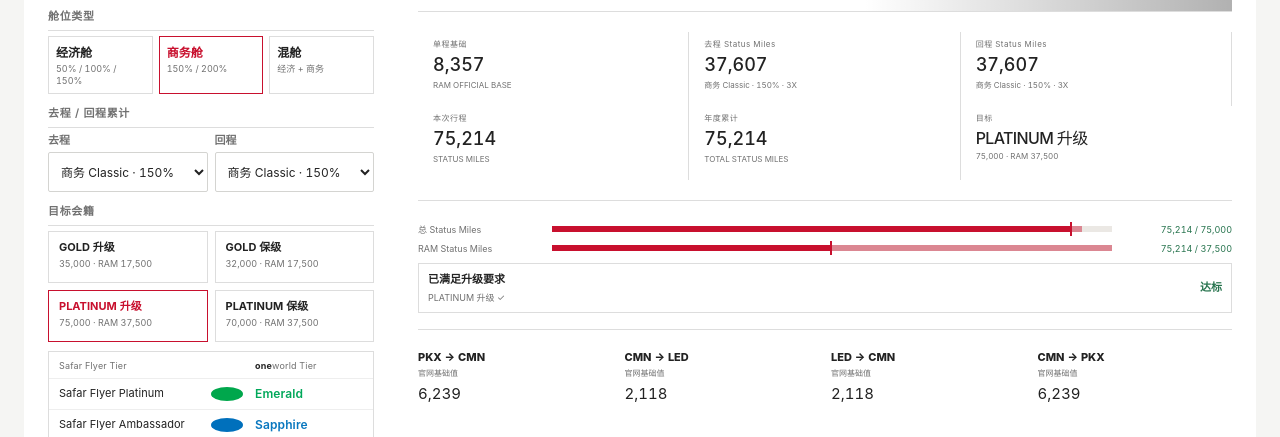
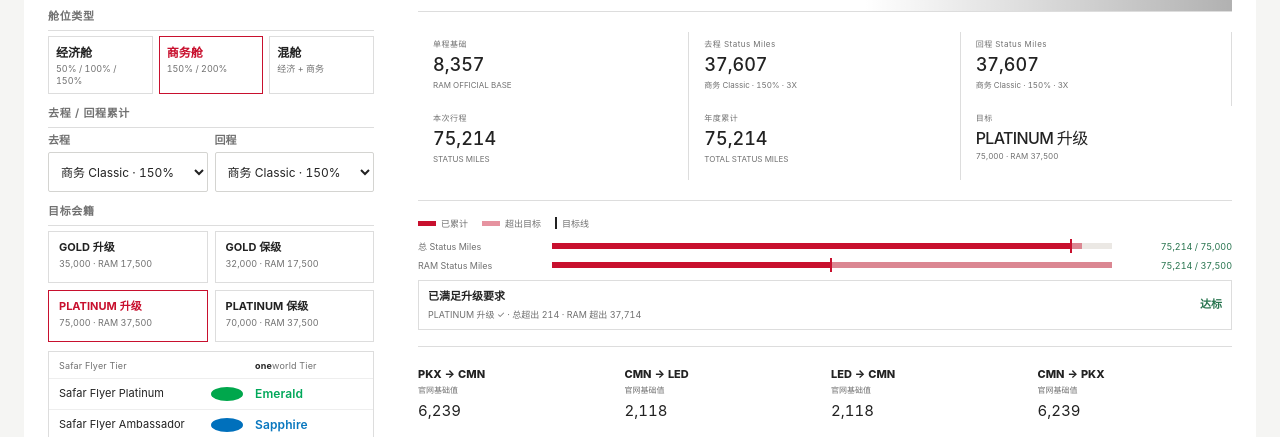
Before and after one commit to MikeYang325/ram_upgrade, a plain HTML site: page index.html in a window 1280 px wide. Shown: the part 310-747 px from the top of the page. Drawn offline with Linux system fonts and the light colour scheme; grey boxes are pictures that could not be loaded.

Commit message:
Clarify progress bar legend

```diff
--- a/index.html
+++ b/index.html
@@ -910,6 +910,13 @@ body{font-size:15px;line-height:1.45}.brand h1{font-size:19px}.brand p{font-size
 .track .overfill{background:var(--ram-red);opacity:.45}
 .progress-marker{position:absolute;top:-4px;bottom:-4px;left:var(--target-position,100%);width:2px;background:var(--text);transform:translateX(-1px);z-index:2}
 .track.is-over .progress-marker{background:var(--ram-red)}
+.progress-legend{display:flex;align-items:center;gap:14px;margin:0 0 10px;color:var(--muted);font-size:9px}
+.progress-legend span{display:inline-flex;align-items:center;gap:5px;white-space:nowrap}
+.progress-legend b{font-weight:500}
+.progress-swatch{display:inline-block;width:18px;height:5px;background:var(--ram-red)}
+.progress-swatch--over{opacity:.45}
+.progress-swatch--target{width:2px;height:12px;background:var(--text)}
+@media(max-width:720px){.progress-legend{gap:9px;font-size:8px}}
 </style>
 <link rel="stylesheet" href="/lovefly-tools.css?v=20260830-shell-4">
 </head>
@@ -1044,6 +1051,11 @@ body{font-size:15px;line-height:1.45}.brand h1{font-size:19px}.brand p{font-size
   </section>
 
   <section class="progress-box">
+    <div class="progress-legend" aria-label="进度条图例">
+      <span><i class="progress-swatch progress-swatch--earned"></i><b data-t="progressLegendEarned">已累计</b></span>
+      <span><i class="progress-swatch progress-swatch--over"></i><b data-t="progressLegendOver">超出目标</b></span>
+      <span><i class="progress-swatch progress-swatch--target"></i><b data-t="progressLegendTarget">目标线</b></span>
+    </div>
     <div class="progress-row">
       <div class="progress-name" data-t="totalProgress">总 Status Miles</div>
       <div class="track" id="totalTrack"><div class="fill" id="totalFill"></div><div class="overfill" id="totalOverfill"></div><span class="progress-marker" aria-hidden="true"></span></div>
@@ -1141,7 +1153,7 @@ zh:{
  outbound:"去程",return:"回程",targetSection:"目标会籍",boosterSection:"Status Booster",none:"无",
  currentSection:"当前进度",currentStatus:"当前 Status Miles",currentRam:"其中 RAM Status Miles",advancedControls:"高级计算",statusMapTitle:"会籍对应关系",statusMapSub:"Safar Flyer 与 oneworld 等级映射",sfStatus:"Safar Flyer 等级",owStatus:"oneworld 对应等级",
  result:"02 // 方案结果",baseOneWay:"单程基础",outStatus:"去程 Status Miles",retStatus:"回程 Status Miles",
- tripTotal:"本次行程",finalTotal:"年度累计",targetMetric:"目标",totalProgress:"总 Status Miles",
+ tripTotal:"本次行程",finalTotal:"年度累计",targetMetric:"目标",totalProgress:"总 Status Miles",progressLegendEarned:"已累计",progressLegendOver:"超出目标",progressLegendTarget:"目标线",
  ramProgress:"RAM Status Miles",ranking:"03 // 目的地排名",rankingHint:"按当前舱位与 Booster 实时计算",
  tableSearch:"搜索国家 / 城市 / 机场 / 三字码",sortDistance:"按飞行里程（由少到多）",sortRequired:"按达标所需里程（由少到多）",sortStatus:"按 Status Miles（由高到低）",sortBase:"按基础里程（由高到低）",
  passOnlyFixed:"✓ 仅显示达标路线",neededCol:"达标最低所需",surplusCol:"达标余量",destinationCol:"目的地",continentCountry:"大洲 / 国家",
@@ -1164,7 +1176,7 @@ en:{
  outbound:"Outbound",return:"Return",targetSection:"Target status",boosterSection:"Status Booster",none:"None",
  currentSection:"Current progress",currentStatus:"Current Status Miles",currentRam:"Current RAM Status Miles",advancedControls:"Advanced calculation",statusMapTitle:"Status equivalence",statusMapSub:"Safar Flyer to oneworld tier mapping",sfStatus:"Safar Flyer Status",owStatus:"oneworld Equivalent Status",
  result:"02 // RESULT",baseOneWay:"Base one-way",outStatus:"Outbound Status Miles",retStatus:"Return Status Miles",
- tripTotal:"Trip total",finalTotal:"Year total",targetMetric:"Target",totalProgress:"Total Status Miles",
+ tripTotal:"Trip total",finalTotal:"Year total",targetMetric:"Target",totalProgress:"Total Status Miles",progressLegendEarned:"Earned",progressLegendOver:"Above target",progressLegendTarget:"Target line",
  ramProgress:"RAM Status Miles",ranking:"03 // DESTINATION RANKING",rankingHint:"Calculated with current cabin and Booster",
  tableSearch:"Search country / city / airport / IATA",sortDistance:"Flight distance (low to high)",sortRequired:"Minimum miles to qualify",sortStatus:"Status Miles (high to low)",sortBase:"Base miles (high to low)",
  passOnlyFixed:"✓ Passing routes only",neededCol:"Minimum required",surplusCol:"Surplus",destinationCol:"Destination",continentCountry:"Continent / Country",
@@ -1318,7 +1330,8 @@ function calculate(){
   $("statusBadge").textContent=pass?tx("pass"):tx("fail");
   $("statusBadge").className="status-title "+(pass?"status-pass":"status-fail");
   const totalGap=Math.max(0,target.total-final), ramGap=Math.max(0,target.ram-finalRam);
-  $("statusDetail").textContent=pass ? `${target.name} ✓` : `${tx("needTotal")}: ${fmt(totalGap)} · ${tx("needRam")}: ${fmt(ramGap)}`;
+  const totalSurplus=Math.max(0,final-target.total), ramSurplus=Math.max(0,finalRam-target.ram);
+  $("statusDetail").textContent=pass ? `${target.name} ✓ · ${lang==="zh"?"总超出":"Total surplus"} ${fmt(totalSurplus)} · ${lang==="zh"?"RAM 超出":"RAM surplus"} ${fmt(ramSurplus)}` : `${tx("needTotal")}: ${fmt(totalGap)} · ${tx("needRam")}: ${fmt(ramGap)}`;
 
   const om=m(origin), dm=m(destination);
   const legData=[
```
